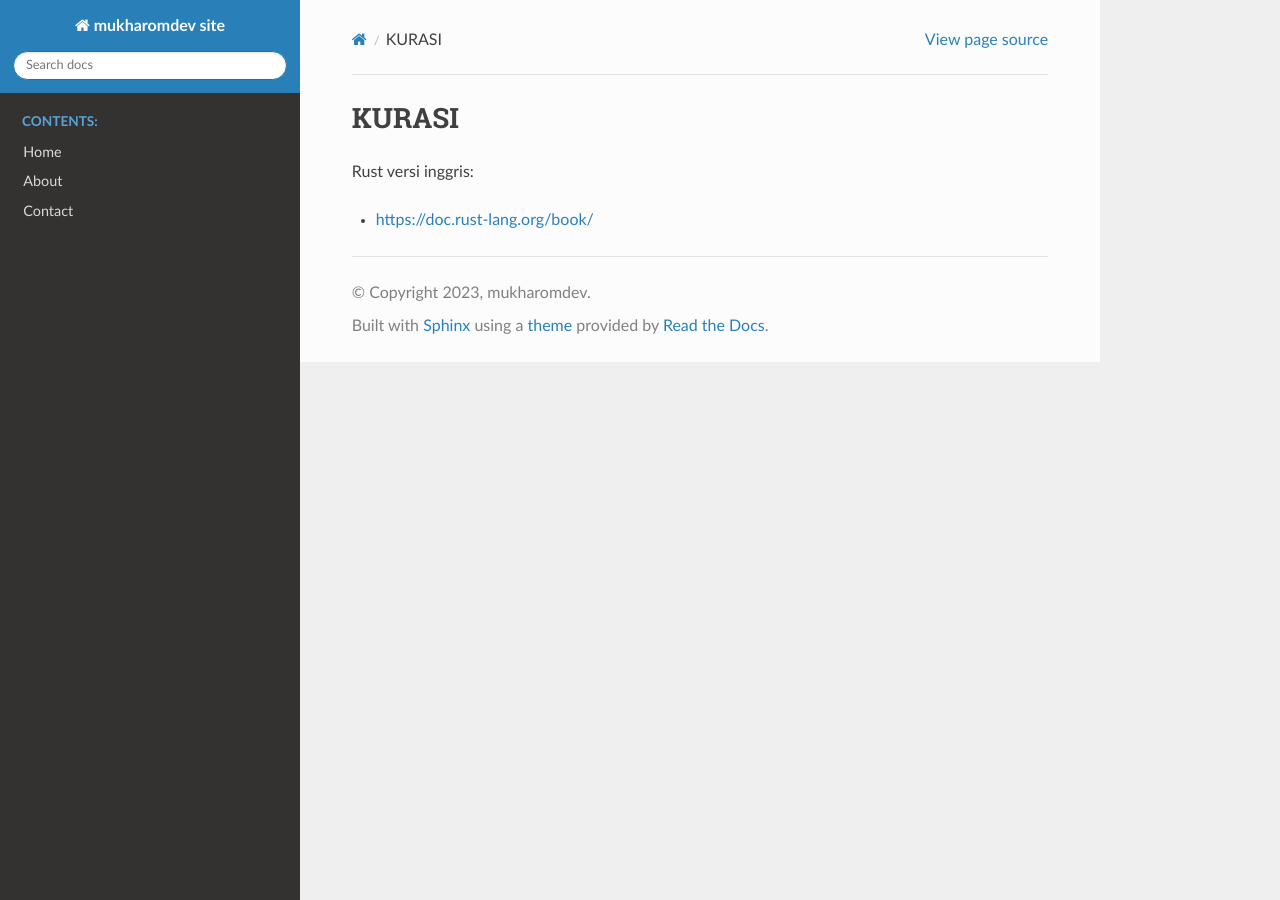
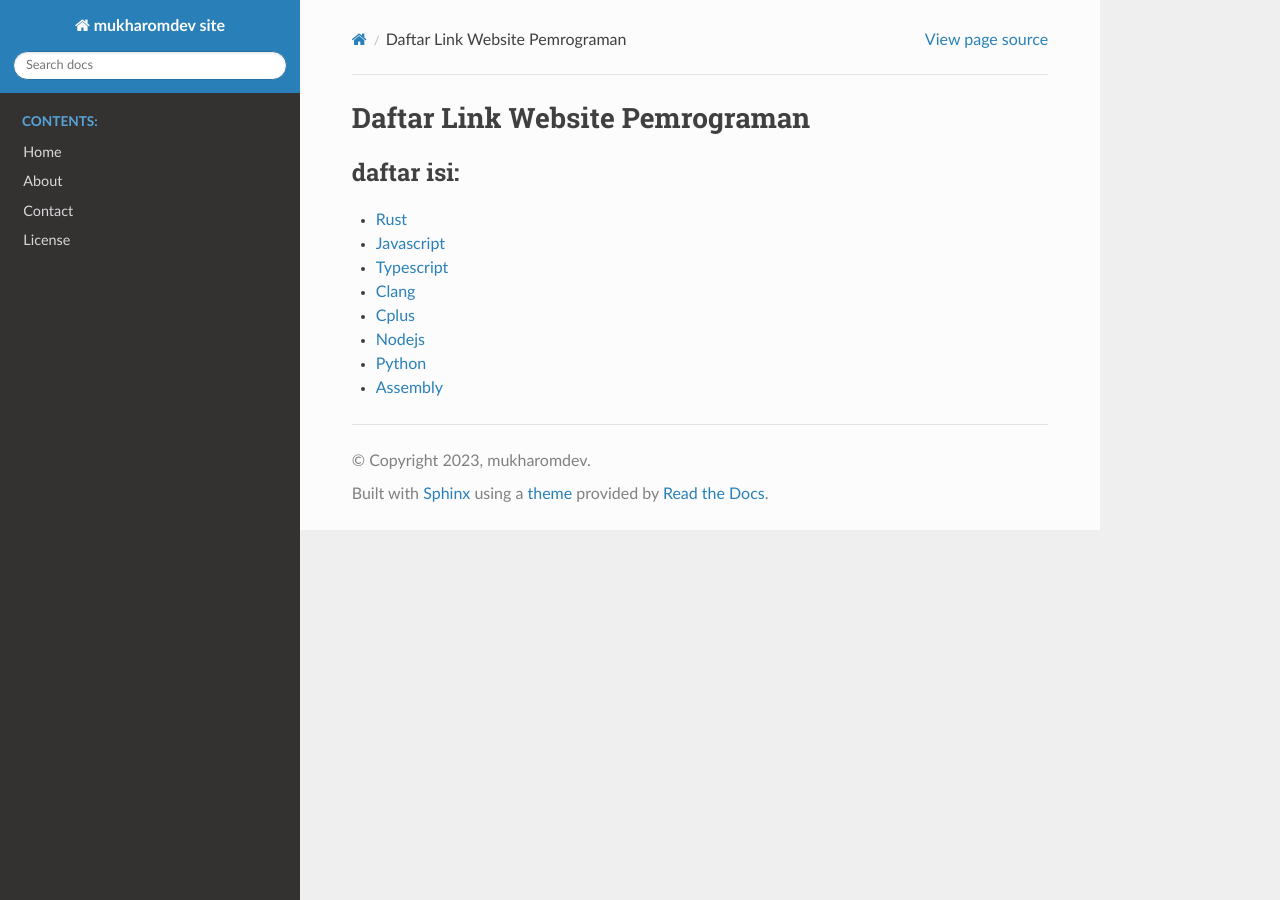
Before and after one commit to mukharomdev/mukharomdev, a Sphinx documentation site: the page built from docs/source/Curated_List_Web.rst, in a window 1280 px wide. Built offline with Sphinx 7.4.7 and the Read the Docs theme 2.0.0, drawn with Linux system fonts in a browser that asks for light colours.

Commit message:
docs:add docs/source/*

```diff
--- /dev/null
+++ b/docs/source/Assembly/index.rst
@@ -0,0 +1,3 @@
+"""""""""
+Assembly
+"""""""""
--- /dev/null
+++ b/docs/source/Clang/index.rst
@@ -0,0 +1,3 @@
+""""""
+Clang
+""""""
--- /dev/null
+++ b/docs/source/Cplus/index.rst
@@ -0,0 +1,3 @@
+""""""""
+Cplus
+""""""""
--- a/docs/source/Curated_List_Web.rst
+++ b/docs/source/Curated_List_Web.rst
@@ -1,9 +1,18 @@
 ..  daftar link website pemrograman:
 
-"""""""""""""""
-KURASI
-"""""""""""""""
+"""""""""""""""""""""""""""""""
+Daftar Link Website Pemrograman
+"""""""""""""""""""""""""""""""
 
-Rust versi inggris:
+.. toctree::
+   :maxdepth: 2
+   :caption: daftar isi:
 
-- https://doc.rust-lang.org/book/
+   Rust/index
+   Javascript/index
+   Typescript/index
+   Clang/index
+   Cplus/index
+   Nodejs/index
+   Python/index
+   Assembly/index
--- a/docs/source/Home_Site.rst
+++ b/docs/source/Home_Site.rst
@@ -6,8 +6,10 @@ Home
 Introduction
 ==============
 
-Website ini dibuat sebagai online book untuk keperluan dokumentasi pribadi.Namun jika sekiranya bermanfaat silahkan akses dengan mematuhi standar lisensi yang termuat di repository ini.
+Website ini dibuat sebagai online book untuk keperluan dokumentasi pribadi.Namun,jika sekiranya bermanfaat silahkan akses dengan mematuhi standar lisensi yang termuat di repository ini.
 
 .. NOTE::
 
             :doc:`daftar link website pemrograman<../Curated_List_Web>`
+
+Semoga bermanfaat ...
--- /dev/null
+++ b/docs/source/Javascript/index.rst
@@ -0,0 +1,3 @@
+"""""""""""
+Javascript
+"""""""""""
--- /dev/null
+++ b/docs/source/License.rst
@@ -0,0 +1,3 @@
+"""""""""""
+License
+"""""""""""
--- /dev/null
+++ b/docs/source/Nodejs/index.rst
@@ -0,0 +1,3 @@
+"""""""""
+Nodejs
+"""""""""
--- /dev/null
+++ b/docs/source/Python/index.rst
@@ -0,0 +1,3 @@
+"""""""""
+Python
+"""""""""
--- /dev/null
+++ b/docs/source/Rust/index.rst
@@ -0,0 +1,3 @@
+"""""""""""
+Rust
+"""""""""""
--- /dev/null
+++ b/docs/source/Typescript/index.rst
@@ -0,0 +1,3 @@
+"""""""""""
+Typescript
+"""""""""""
--- a/docs/source/index.rst
+++ b/docs/source/index.rst
@@ -13,12 +13,12 @@ Welcome to mukharomdev site's !
    Home_Site
    About
    Contact
+   License
 
 
-
-feature
-==================
+.. feature
+.. ==================
 
 .. * :ref:`genindex`
 .. * :ref:`modindex`
-* :ref:`search`
+.. * :ref:`search`
```
